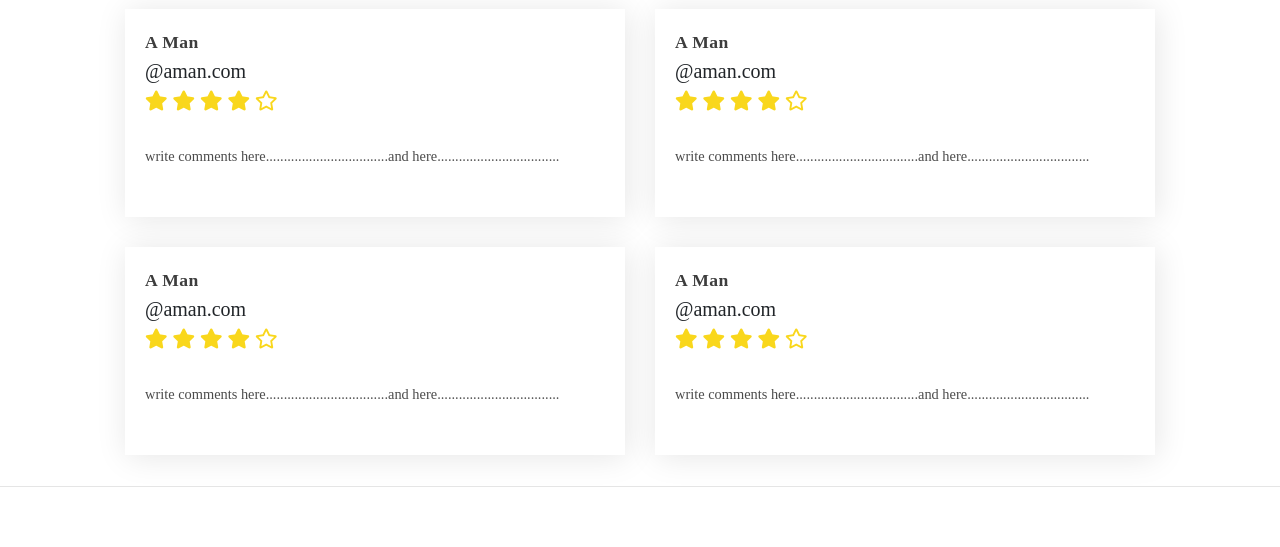
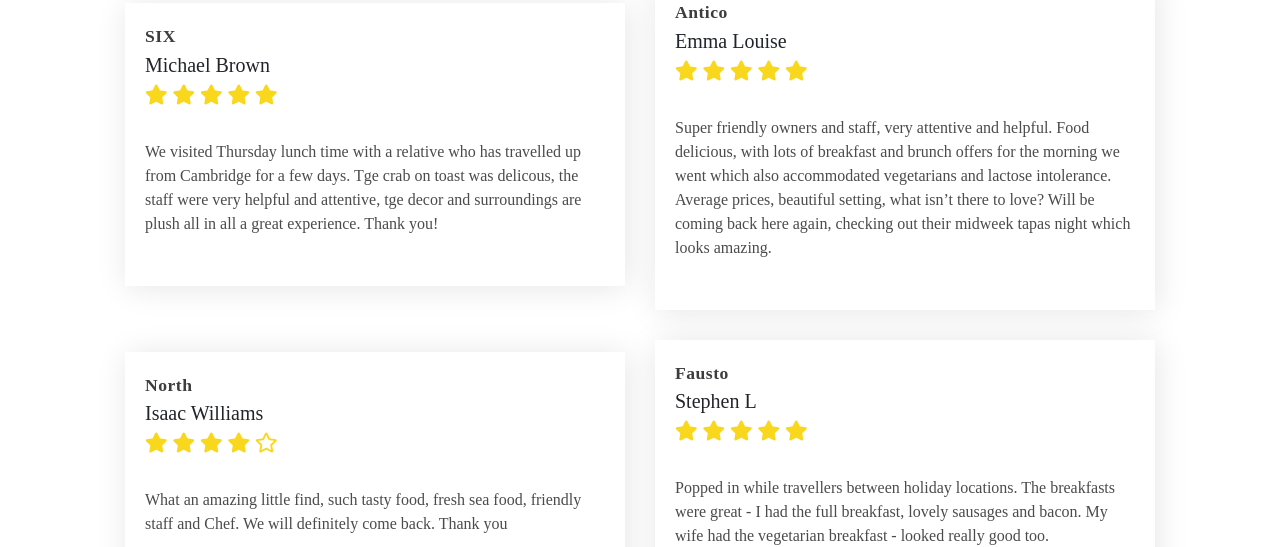
Before and after one commit to benSmith1981/msp3, a plain HTML site: page index.html in a window 1280 px wide. Shown: the part 674-1221 px from the top of the page. Drawn offline with Linux system fonts and the light colour scheme.

```diff
--- a/index.html
+++ b/index.html
@@ -63,8 +63,7 @@
   <section id="testimonials">
     <div>
 
-      <span>Comments</span>
-      <h1>Clients Say</h1>
+      <h1>Reviews</h1>
 
     </div>
 
@@ -79,8 +78,75 @@
               <div class="profile">
                 <!--name and place-->
                 <div class="name-user">
-                  <strong>A Man</strong>
-                  <span>@aman.com</span>
+                  <strong>SIX</strong>
+                  <span>Michael Brown</span>
+                </div>
+              </div>
+              <!--reviews-->
+              <div class="reviews">
+                <i class="fas fa-star"></i>
+                <i class="fas fa-star"></i>
+                <i class="fas fa-star"></i>
+                <i class="fas fa-star"></i>
+                <i class="fas fa-star"></i>
+              </div>
+        </div>
+
+        <!---comments-------------->
+        <div class="client-comment">
+          <p>
+            We visited Thursday lunch time with a relative who has travelled up from Cambridge for a few days. Tge crab on toast
+            was delicous, the staff were very helpful and attentive, tge decor and surroundings are plush all in all a great
+            experience. Thank you!
+          </p>
+        </div>
+
+      </div>
+
+      <!--box 2-->
+      <div class="testimonial-box">
+        <!--top-->
+        <div class="top=box">
+              <!--profile-->
+              <div class="profile">
+                <!--name and place-->
+                <div class="name-user">
+                  <strong>Antico</strong>
+                  <span>Emma Louise</span>
+                </div>
+              </div>
+              <!--reviews-->
+              <div class="reviews">
+                <i class="fas fa-star"></i>
+                <i class="fas fa-star"></i>
+                <i class="fas fa-star"></i>
+                <i class="fas fa-star"></i>
+                <i class="fas fa-star"></i>
+              </div>
+        </div>
+
+        <!---comments-------------->
+        <div class="client-comment">
+          <p>
+            Super friendly owners and staff, very attentive and helpful. Food delicious, with lots of breakfast and brunch
+            offers for the morning we went which also accommodated vegetarians and lactose intolerance. Average prices,
+            beautiful setting, what isn’t there to love? Will be coming back here again, checking out their midweek tapas night
+            which looks amazing.
+          </p>
+        </div>
+
+      </div>
+
+      <!--box 3-->
+      <div class="testimonial-box">
+        <!--top-->
+        <div class="top=box">
+              <!--profile-->
+              <div class="profile">
+                <!--name and place-->
+                <div class="name-user">
+                  <strong>North</strong>
+                  <span>Isaac Williams</span>
                 </div>
               </div>
               <!--reviews-->
@@ -96,69 +162,8 @@
         <!---comments-------------->
         <div class="client-comment">
           <p>
-            write comments here..................................and here..................................
-          </p>
-        </div>
-
-      </div>
-
-      <!--box 2-->
-      <div class="testimonial-box">
-        <!--top-->
-        <div class="top=box">
-              <!--profile-->
-              <div class="profile">
-                <!--name and place-->
-                <div class="name-user">
-                  <strong>A Man</strong>
-                  <span>@aman.com</span>
-                </div>
-              </div>
-              <!--reviews-->
-              <div class="reviews">
-                <i class="fas fa-star"></i>
-                <i class="fas fa-star"></i>
-                <i class="fas fa-star"></i>
-                <i class="fas fa-star"></i>
-                <i class="far fa-star"></i> <!--empty star-->
-              </div>
-        </div>
-
-        <!---comments-------------->
-        <div class="client-comment">
-          <p>
-            write comments here..................................and here..................................
-          </p>
-        </div>
-
-      </div>
-
-      <!--box 3-->
-      <div class="testimonial-box">
-        <!--top-->
-        <div class="top=box">
-              <!--profile-->
-              <div class="profile">
-                <!--name and place-->
-                <div class="name-user">
-                  <strong>A Man</strong>
-                  <span>@aman.com</span>
-                </div>
-              </div>
-              <!--reviews-->
-              <div class="reviews">
-                <i class="fas fa-star"></i>
-                <i class="fas fa-star"></i>
-                <i class="fas fa-star"></i>
-                <i class="fas fa-star"></i>
-                <i class="far fa-star"></i> <!--empty star-->
-              </div>
-        </div>
-
-        <!---comments-------------->
-        <div class="client-comment">
-          <p>
-            write comments here..................................and here..................................
+            What an amazing little find, such tasty food, fresh sea food, friendly staff and Chef. We will definitely come back.
+            Thank you
           </p>
         </div>
 
@@ -172,8 +177,8 @@
               <div class="profile">
                 <!--name and place-->
                 <div class="name-user">
-                  <strong>A Man</strong>
-                  <span>@aman.com</span>
+                  <strong>Fausto</strong>
+                  <span>Stephen L</span>
                 </div>
               </div>
               <!--reviews-->
@@ -182,14 +187,15 @@
                 <i class="fas fa-star"></i>
                 <i class="fas fa-star"></i>
                 <i class="fas fa-star"></i>
-                <i class="far fa-star"></i> <!--empty star-->
+                <i class="fas fa-star"></i>
               </div>
         </div>
 
         <!---comments-------------->
         <div class="client-comment">
           <p>
-            write comments here..................................and here..................................
+            Popped in while travellers between holiday locations. The breakfasts were great - I had the full breakfast, lovely
+            sausages and bacon. My wife had the vegetarian breakfast - looked really good too.
           </p>
         </div>
 
@@ -219,7 +225,7 @@
                 <a href="#">
                   <span class="fa-stack fa-lg">
                     <i class="fas fa-circle fa-stack-2x"></i>
-                    <i class="fas fa-facebook-f fa-stack-1x fa-inverse"></i>
+                    <i class="fa-brands fa-facebook"></i>
                   </span>
                 </a>
               </li>
--- a/static/css/style.css
+++ b/static/css/style.css
@@ -250,7 +250,7 @@
 }
 
 .client-comment p {
-  font-size: 0.9rem;
+  font-size: 1.0rem;
   color: #4b4b4b;
 }
 
```
Also changed, not shown: contact.html (+10 -6 lines), static/js/script.js (+8 -0 lines).
